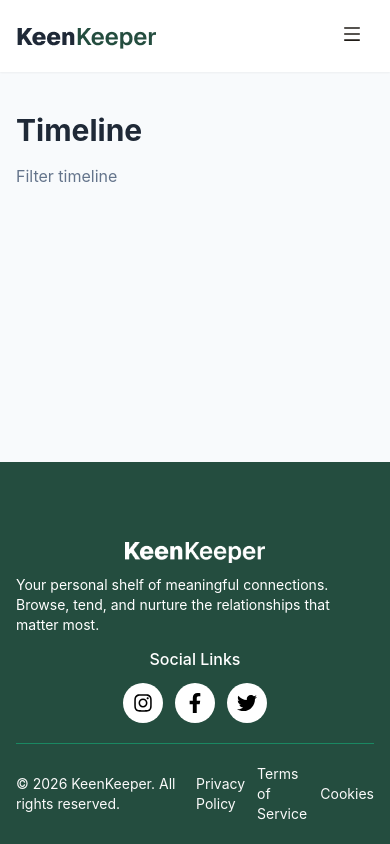
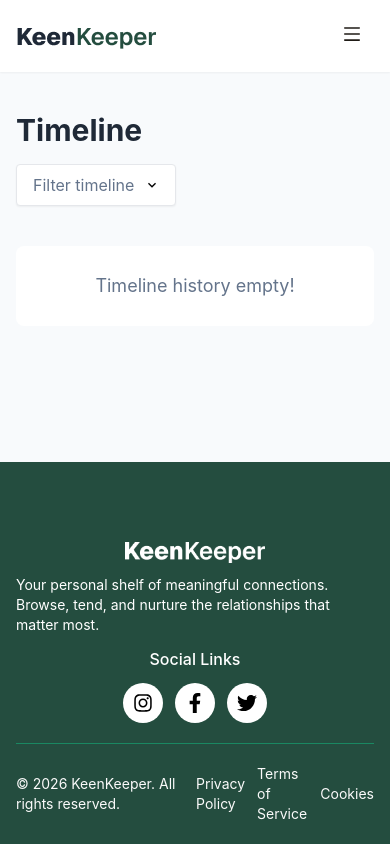
Before and after one commit to shakilcreativework/assignment-7, a React (Vite) app: page /timeline in a window 390 px wide. Built offline with nearby package versions, Linux system fonts and the light colour scheme.

Commit message:
now change video icon and add error page with timeline page fully workable and responsive

```diff
--- /dev/null
+++ b/src/pages/ErrorPage/ErrorPage.jsx
@@ -0,0 +1,50 @@
+import { Link } from "react-router";
+import Container from "../../shared/Container/Container";
+import Footer from "../../shared/Footer/Footer";
+import Navbar from "../../shared/Navbar/Navbar";
+import { RiHome9Fill } from "react-icons/ri";
+
+
+const ErrorPage = () => {
+
+    return (
+        <div className="min-h-dvh flex flex-col">
+
+            <Navbar />
+
+            <div className='flex justify-center items-center px-6 flex-1 bg-[#f8fafc] py-6 lg:py-10'>
+
+                <Container>
+                    <div className='text-center'>
+
+                        {/* Error Code */}
+                        <h1 className="text-8xl font-extrabold btn-c">
+                            404
+                        </h1>
+
+                        {/* Title */}
+                        <h2 className=" text-xl md:text-3xl font-semibold mt-4 text-[#1F1B16]">
+                            Oops! Page not found
+                        </h2>
+
+                        {/* Description */}
+                        <p className="text-[#6F665C] mt-3">
+                            The page you're looking for doesn’t exist or has been moved.
+                        </p>
+
+                        {/* Button */}
+                        <div className="mt-6">
+                            <Link className="mx-auto flex items-center justify-center gap-2 capitalize py-2 px-6 rounded-md text-base font-medium transition-all text-white bg-[#244d3f] w-fit"><RiHome9Fill /> Go Home</Link>
+                        </div>
+
+                    </div>
+                </Container>
+            </div>
+
+            <Footer />
+
+        </div>
+    );
+};
+
+export default ErrorPage;
--- a/src/pages/FriendInfo/FriendInfo.jsx
+++ b/src/pages/FriendInfo/FriendInfo.jsx
@@ -2,12 +2,13 @@ import { useContext } from "react";
 import { useParams } from "react-router";
 import AppContexts from "../../context/AppContexts";
 import Container from "../../shared/Container/Container";
-import { FaRegBell, FaVideo } from "react-icons/fa";
+import { FaRegBell } from "react-icons/fa";
 import { FaBoxArchive } from "react-icons/fa6";
 import { RiDeleteBin6Line } from "react-icons/ri";
 import { MdAddCall } from "react-icons/md";
 import { IoDocumentTextSharp } from "react-icons/io5";
 import { toast } from "react-toastify";
+import { HiVideoCamera } from "react-icons/hi2";
 
 const FriendInfo = () => {
     const friendInfo = useParams();
@@ -20,17 +21,17 @@ const FriendInfo = () => {
 
     const handleTimeline = (type) => {
         const { type: category, meet } = type;
-        console.log('clicked', type, meet);
+        // console.log('clicked', type, meet);
         setTimeline([...timeline, type]);
         toast.success(
             <p className="capitalize text-base font-medium flex items-center gap-2">
                 {category === 'call' && <MdAddCall />}
                 {category === 'text' && <IoDocumentTextSharp />}
-                {category === 'video' && <FaVideo />}
+                {category === 'video' && <HiVideoCamera />}
                 <span>{meet}</span>
             </p>,
             {
-                position: "top-center", // 🔥 change here
+                position: "top-center"
             }
         );
     };
@@ -123,7 +124,7 @@ const FriendInfo = () => {
                                         day: "numeric"
                                     })
                                 })} className=" cursor-pointer flex flex-col justify-center items-center bg-[#f8fafc] rounded-lg p-4 space-y-2 shadow-xs">
-                                    <h2 className="text-[#244d3f] font-semibold text-2xl lg:text-3xl"><FaVideo /></h2>
+                                    <h2 className="text-[#244d3f] font-semibold text-2xl lg:text-3xl"><HiVideoCamera /></h2>
                                     <p className=" text-sm md:text-base lg:text-lg text-[#64748b]">Video</p>
                                 </div>
                             </div>
--- a/src/pages/Timeline/Timeline.jsx
+++ b/src/pages/Timeline/Timeline.jsx
@@ -1,4 +1,4 @@
-import { useContext } from "react";
+import { useContext, useState } from "react";
 import AppContexts from "../../context/AppContexts";
 import Container from "../../shared/Container/Container";
 // import call from "./../../assets/call.png";
@@ -7,26 +7,64 @@ import Container from "../../shared/Container/Container";
 
 import { MdAddCall } from "react-icons/md";
 import { IoDocumentTextSharp } from "react-icons/io5";
-import { FaVideo } from "react-icons/fa";
+import { HiVideoCamera } from "react-icons/hi2";
+import { MdOutlineKeyboardArrowDown } from "react-icons/md";
+
 
 const Timeline = () => {
-    const { timeline, setTimeline } = useContext(AppContexts);
-    console.log(timeline, setTimeline);
+    const { timeline } = useContext(AppContexts);
+    const [showData, setShowData] = useState(timeline);
+    // console.log(typeof showData, showData);
+
+    // filter handle
+    const filterHandle = (type) => {
+        if (type === "all") {
+            setShowData(timeline);
+        } else {
+            const filtered = timeline.filter(item => item.type === type);
+            setShowData(filtered);
+        }
+    };
+
     return (
         <div className=" py-10 md:py-14 lg:py-20">
             <Container className="max-w-277.5">
                 <div>
                     <div className="space-y-4 md:space-y-5 lg:space-y-6">
                         <h1 className=" text-3xl md:text-4xl lg:text-5xl font-bold text-[#1f2937]">Timeline</h1>
-                        <h4 className="text-base lg:text-lg text-[#64748b]">Filter timeline</h4>
+                        <div className="relative w-fit">
+                            <select
+                                onChange={(e) => filterHandle(e.target.value)}
+                                className="appearance-none bg-white text-[#64748b] px-4 py-2 pr-10 rounded-sm
+                                border border-gray-200
+                                focus:outline-none cursor-pointer shadow-xs"
+                                defaultValue="Filter timeline"
+                            >
+                                <option className="text-gray-200" disabled={true}>Filter timeline</option>
+                                <option value="all">All</option>
+                                <option value="call">Call</option>
+                                <option value="text">Text</option>
+                                <option value="video">Video</option>
+                            </select>
+
+                            <span className="absolute right-4 top-1/2 -translate-y-1/2 pointer-events-none">
+                                <MdOutlineKeyboardArrowDown />
+                            </span>
+                        </div>
                     </div>
                     <div>
+                        {
+                            showData.length === 0 ?
+                                <div className="bg-white rounded-lg mt-10 h-20 flex justify-center items-center">
+                                    <p className="text-[#64748b] text-lg lg:text-xl">Timeline history empty!</p>
+                                </div>
+                                :
                                 <div className="flex flex-col gap-3 mt-5">
                                     {
-                                timeline.map((info, idx) => (
+                                        showData.map((info, idx) => (
                                             <div key={idx} className="flex gap-4 items-center bg-white rounded-lg px-4 py-2 shadow-xs">
                                                 {/* <img className="w-12" src={info.type === "call" ? call : info.type === "text" ? text : info.type === "video" ? video : ""} alt="Call Icon" /> */}
-                                        {info.type === "call" ? <MdAddCall className="text-4xl" /> : info.type === "text" ? <IoDocumentTextSharp className="text-4xl" /> : info.type === "video" ? <FaVideo className="text-4xl" /> : ""}
+                                                {info.type === "call" ? <MdAddCall className="text-4xl" /> : info.type === "text" ? <IoDocumentTextSharp className="text-4xl" /> : info.type === "video" ? <HiVideoCamera className="text-4xl" /> : ""}
                                                 <div>
                                                     <div className="flex gap-2">
                                                         <h2 className="text-[#244d3f] text-lg lg:text-xl capitalize font-medium">{info.type}</h2>
@@ -38,6 +76,7 @@ const Timeline = () => {
                                         ))
                                     }
                                 </div>
+                        }
                     </div>
                 </div>
             </Container>
--- a/src/routes/router.jsx
+++ b/src/routes/router.jsx
@@ -5,6 +5,7 @@ import Home from '../pages/Home/Home';
 import Timeline from '../pages/Timeline/Timeline';
 import Stats from '../pages/Stats/Stats';
 import FriendInfo from '../pages/FriendInfo/FriendInfo';
+import ErrorPage from '../pages/ErrorPage/ErrorPage';
 
 const router = createBrowserRouter([
   {
@@ -27,7 +28,8 @@ const router = createBrowserRouter([
             path: '/friendInfo/:id',
             element: <FriendInfo />
         },
-    ]
+    ],
+    errorElement: <ErrorPage />
   },
 ]);
 
```
Lines whose indentation alone changed are shown as unchanged.
